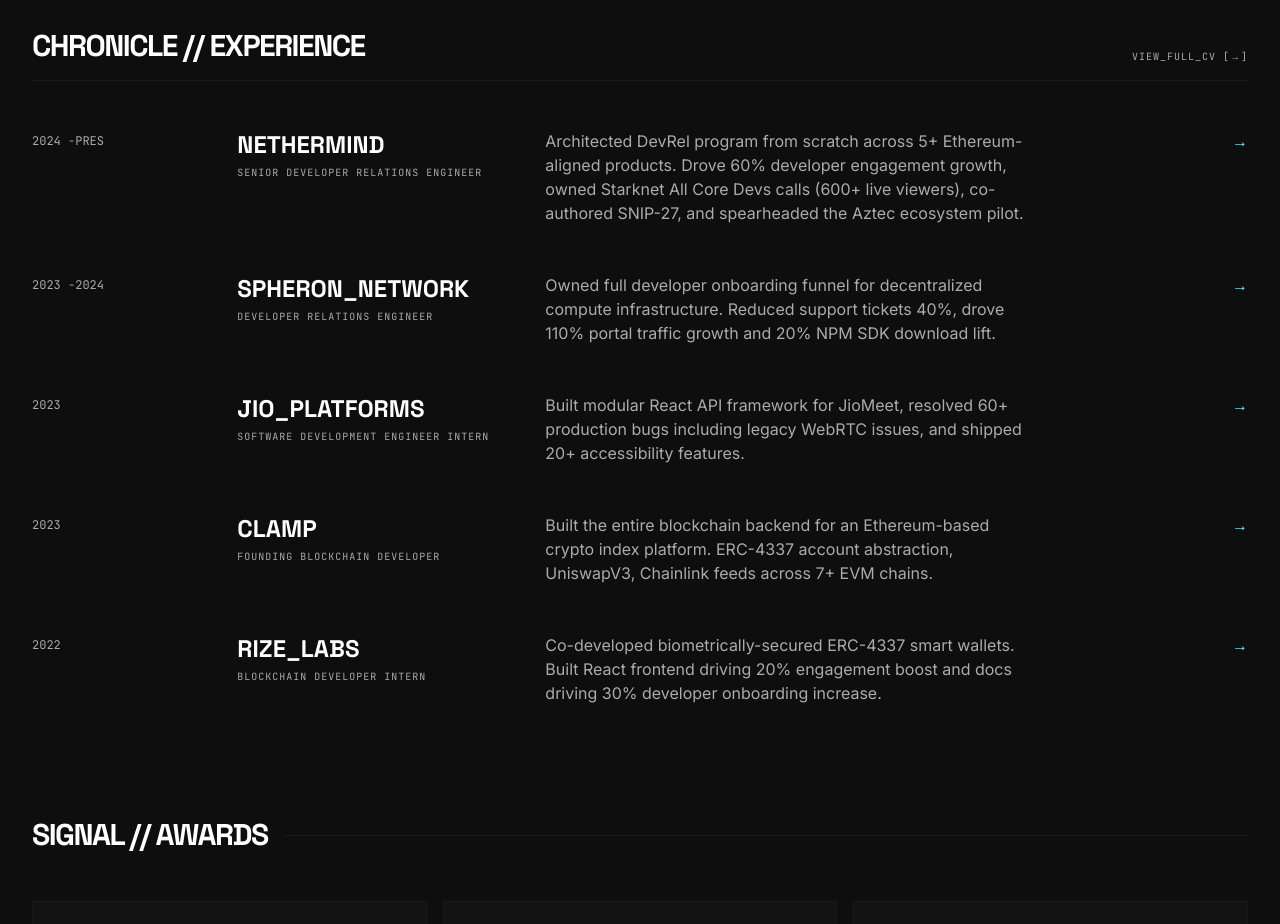
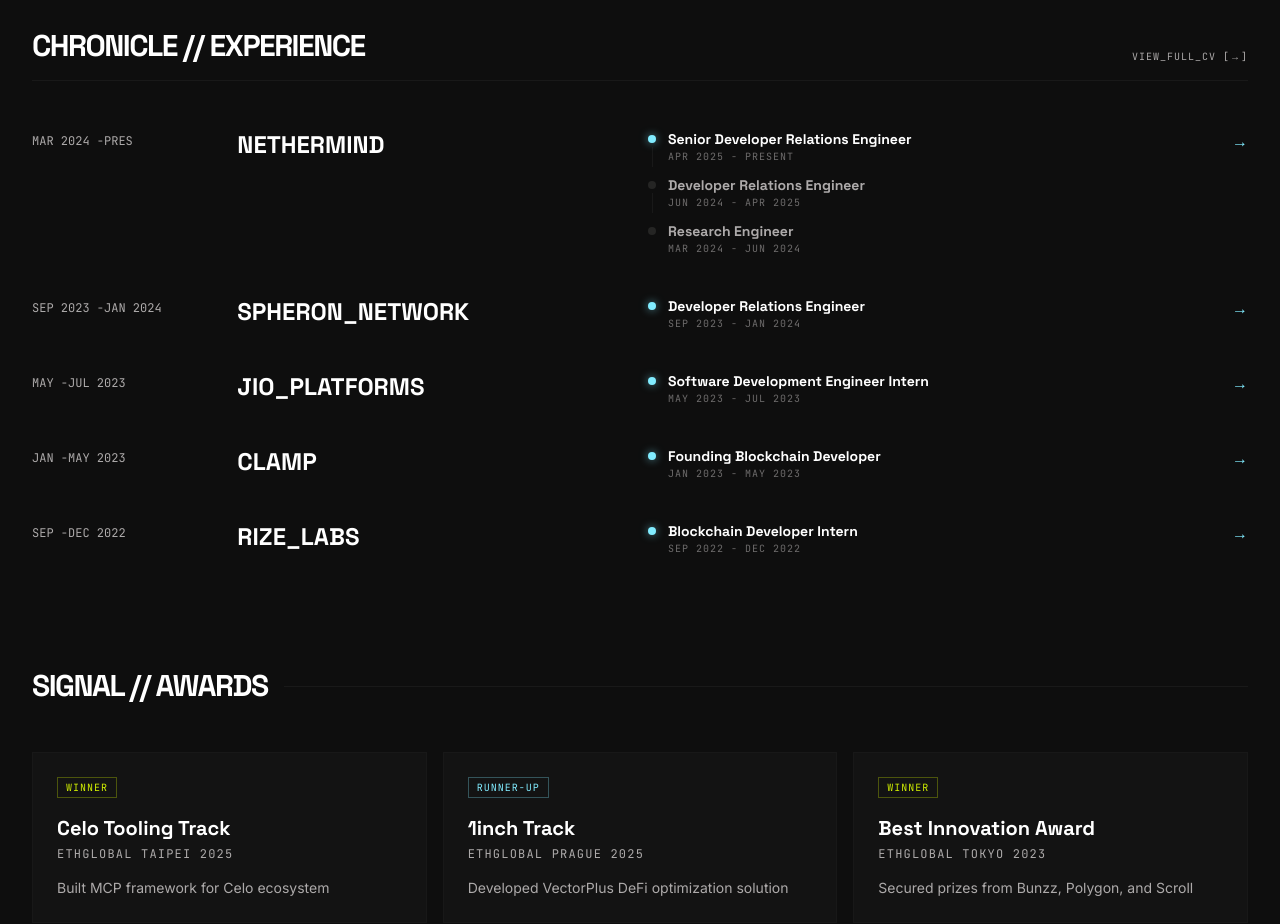
Before and after one commit to Giri-Aayush/portfolio, a Next.js app: page / in a window 1280 px wide. Shown: the part 1160-2084 px from the top of the page. Built offline with nearby package versions, Linux system fonts and the light colour scheme.

Commit message:
feat: show role transitions in experience, remove descriptions
- Nethermind shows 3 role progressions (Research → DevRel → Senior DevRel)
- Each company shows role timeline with visual dot/line indicators
- Removed description text, kept company + roles only

```diff
--- a/src/components/chronicle.tsx
+++ b/src/components/chronicle.tsx
@@ -12,7 +12,7 @@
         </span>
       </div>
 
-      <div className="space-y-12">
+      <div className="space-y-10">
         {config.experience.map((exp) => (
           <div
             key={exp.company}
@@ -21,18 +21,44 @@
             <div className="col-span-12 md:col-span-2 font-label text-xs text-on-surface-variant pt-1">
               {exp.period}
             </div>
-            <div className="col-span-12 md:col-span-3">
+            <div className="col-span-12 md:col-span-4">
               <div className="font-headline text-2xl font-bold group-hover:text-primary transition-colors">
                 {exp.company}
               </div>
-              <div className="font-label text-[10px] text-on-surface-variant tracking-widest uppercase mt-1">
-                {exp.role}
+            </div>
+            <div className="col-span-12 md:col-span-5">
+              <div className="space-y-2">
+                {exp.roles.map((role, i) => (
+                  <div key={role.title} className="flex items-start gap-3">
+                    <div className="flex flex-col items-center mt-1.5">
+                      <div
+                        className={`w-2 h-2 rounded-full ${
+                          i === 0
+                            ? "bg-primary shadow-[0_0_8px_rgba(129,236,255,0.6)]"
+                            : "bg-outline-variant/40"
+                        }`}
+                      />
+                      {i < exp.roles.length - 1 && (
+                        <div className="w-px h-5 bg-outline-variant/20 mt-1" />
+                      )}
+                    </div>
+                    <div>
+                      <div
+                        className={`font-headline text-sm font-bold ${
+                          i === 0 ? "text-on-surface" : "text-on-surface-variant"
+                        }`}
+                      >
+                        {role.title}
+                      </div>
+                      <div className="font-label text-[10px] text-on-surface-variant/60 tracking-widest uppercase">
+                        {role.period}
+                      </div>
+                    </div>
+                  </div>
+                ))}
               </div>
             </div>
-            <div className="col-span-12 md:col-span-5 font-body text-on-surface-variant">
-              {exp.description}
-            </div>
-            <div className="col-span-12 md:col-span-2 text-right hidden md:block">
+            <div className="col-span-12 md:col-span-1 text-right hidden md:block">
               <span className="text-primary group-hover:translate-x-2 transition-transform inline-block">
                 →
               </span>
--- a/src/lib/config.ts
+++ b/src/lib/config.ts
@@ -20,39 +20,41 @@
   // Experience
   experience: [
     {
-      period: "2024 -PRES",
+      period: "MAR 2024 -PRES",
       company: "NETHERMIND",
-      role: "Senior Developer Relations Engineer",
-      description:
-        "Architected DevRel program from scratch across 5+ Ethereum-aligned products. Drove 60% developer engagement growth, owned Starknet All Core Devs calls (600+ live viewers), co-authored SNIP-27, and spearheaded the Aztec ecosystem pilot.",
+      roles: [
+        { title: "Senior Developer Relations Engineer", period: "Apr 2025 - Present" },
+        { title: "Developer Relations Engineer", period: "Jun 2024 - Apr 2025" },
+        { title: "Research Engineer", period: "Mar 2024 - Jun 2024" },
+      ],
     },
     {
-      period: "2023 -2024",
+      period: "SEP 2023 -JAN 2024",
       company: "SPHERON_NETWORK",
-      role: "Developer Relations Engineer",
-      description:
-        "Owned full developer onboarding funnel for decentralized compute infrastructure. Reduced support tickets 40%, drove 110% portal traffic growth and 20% NPM SDK download lift.",
+      roles: [
+        { title: "Developer Relations Engineer", period: "Sep 2023 - Jan 2024" },
+      ],
     },
     {
-      period: "2023",
+      period: "MAY -JUL 2023",
       company: "JIO_PLATFORMS",
-      role: "Software Development Engineer Intern",
-      description:
-        "Built modular React API framework for JioMeet, resolved 60+ production bugs including legacy WebRTC issues, and shipped 20+ accessibility features.",
+      roles: [
+        { title: "Software Development Engineer Intern", period: "May 2023 - Jul 2023" },
+      ],
     },
     {
-      period: "2023",
+      period: "JAN -MAY 2023",
       company: "CLAMP",
-      role: "Founding Blockchain Developer",
-      description:
-        "Built the entire blockchain backend for an Ethereum-based crypto index platform. ERC-4337 account abstraction, UniswapV3, Chainlink feeds across 7+ EVM chains.",
+      roles: [
+        { title: "Founding Blockchain Developer", period: "Jan 2023 - May 2023" },
+      ],
     },
     {
-      period: "2022",
+      period: "SEP -DEC 2022",
       company: "RIZE_LABS",
-      role: "Blockchain Developer Intern",
-      description:
-        "Co-developed biometrically-secured ERC-4337 smart wallets. Built React frontend driving 20% engagement boost and docs driving 30% developer onboarding increase.",
+      roles: [
+        { title: "Blockchain Developer Intern", period: "Sep 2022 - Dec 2022" },
+      ],
     },
   ],
 
```
